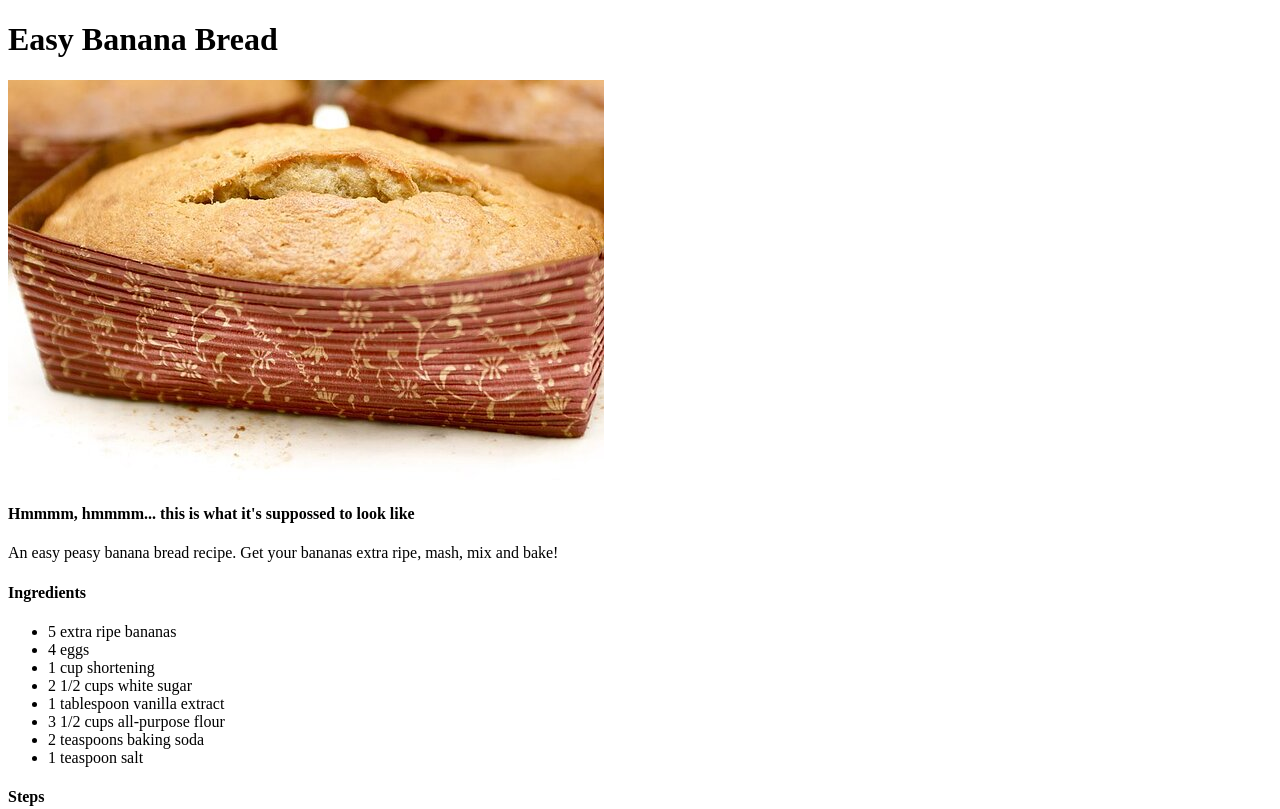
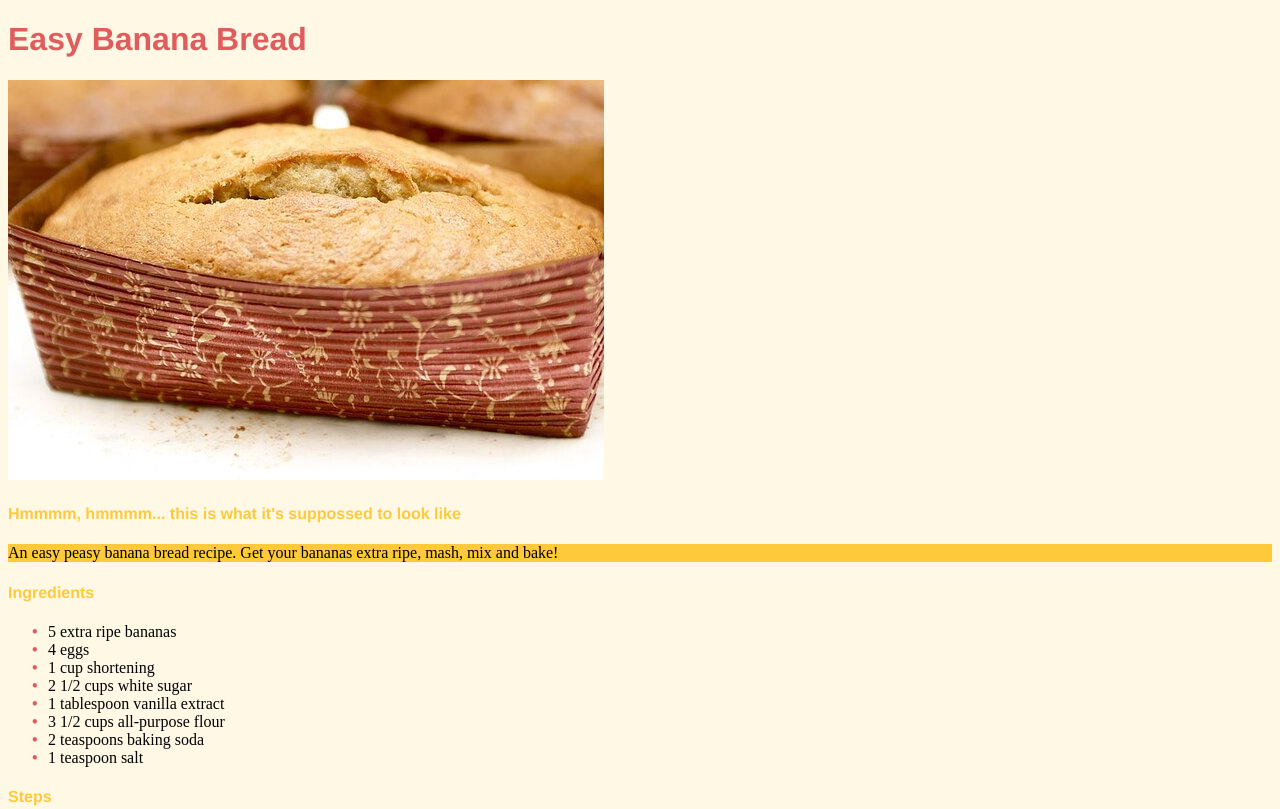
Before and after one commit to dm-murphy/odin-recipes, a plain HTML site: page recipes/easy-banana-bread.html in a window 1280 px wide. Shown: the top 809 px of the page. Drawn offline with Linux system fonts and the light colour scheme.

Commit message:
Add external css to all pages with some color

```diff
--- a/recipes/easy-banana-bread.html
+++ b/recipes/easy-banana-bread.html
@@ -5,12 +5,13 @@
   <meta http-equiv="X-UA-Compatible" content="IE=edge">
   <meta name="viewport" content="width=device-width, initial-scale=1.0">
   <title>Odin Recipes</title>
+  <link rel="stylesheet" href="../styles.css">
 </head>
 <body>
   <h1>Easy Banana Bread</h1>
   <img src="../images/finished-banana-bread.jpg" alt="Loaf of banana bread">
   <h4>Hmmmm, hmmmm... this is what it's suppossed to look like</h4>
-  <p>An easy peasy banana bread recipe. Get your bananas extra ripe, mash, mix and bake!</p>
+  <p class="description">An easy peasy banana bread recipe. Get your bananas extra ripe, mash, mix and bake!</p>
   <h4>Ingredients</h4>
   <ul>
     <li>5 extra ripe bananas</li>
--- /dev/null
+++ b/styles.css
@@ -0,0 +1,33 @@
+h1 {
+  color: #E05D5D;
+  font-family: Helvetica, sans-serif;
+  font-weight: bold;
+}
+
+h4 {
+  color: #FFC93C;
+  font-family: Helvetica, sans-serif;
+  font-weight: bold;
+}
+
+.description {
+  background-color: #FFC93C;
+  color: black;
+}
+
+ul {
+  list-style: none;
+}
+
+ul li::before {
+  content: "\2022";
+  color: #E05D5D;
+  font-weight: bold;
+  display: inline-block;
+  width: 1em;
+  margin-left: -1em;
+}
+
+body {
+  background-color: #FFF8E5;
+}
```
Also changed, not shown: index.html (+1 -0 lines), recipes/smoked-salmon-benedict.html (+2 -1 lines), recipes/tomato-and-burrata-stacks.html (+2 -1 lines).
